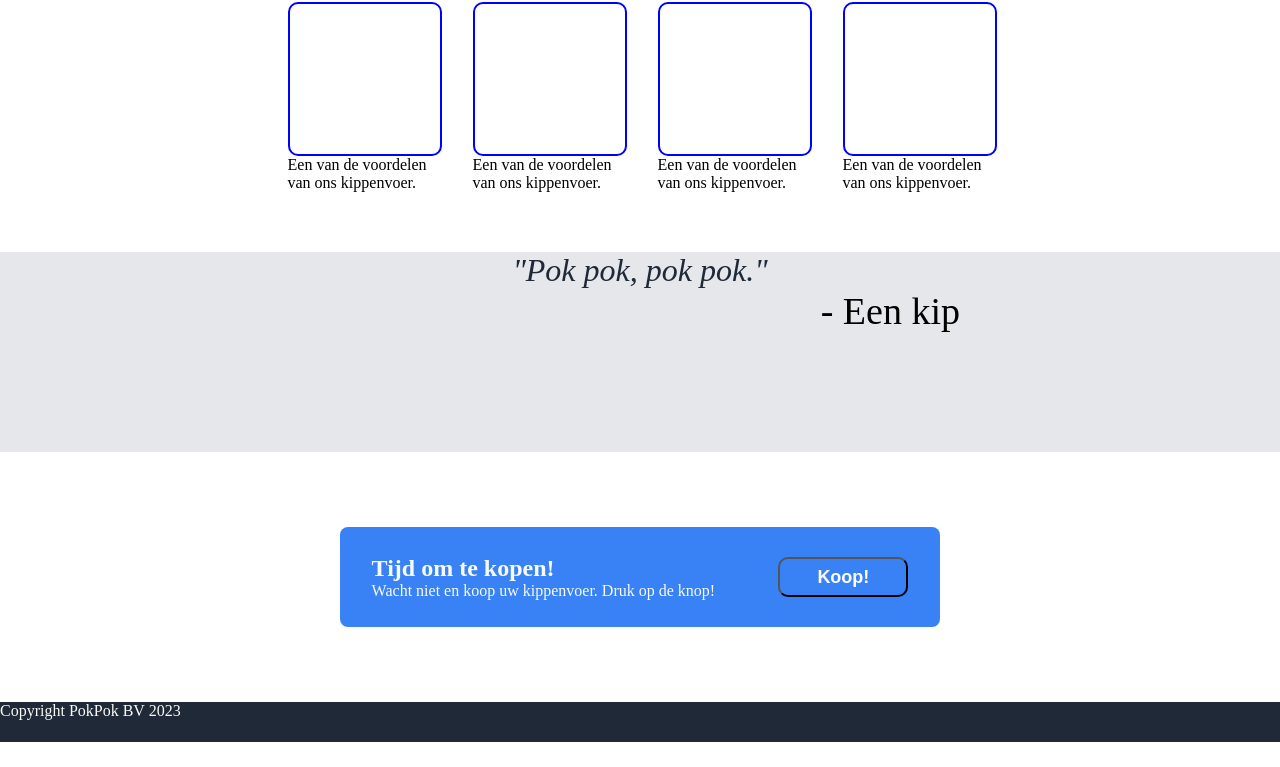
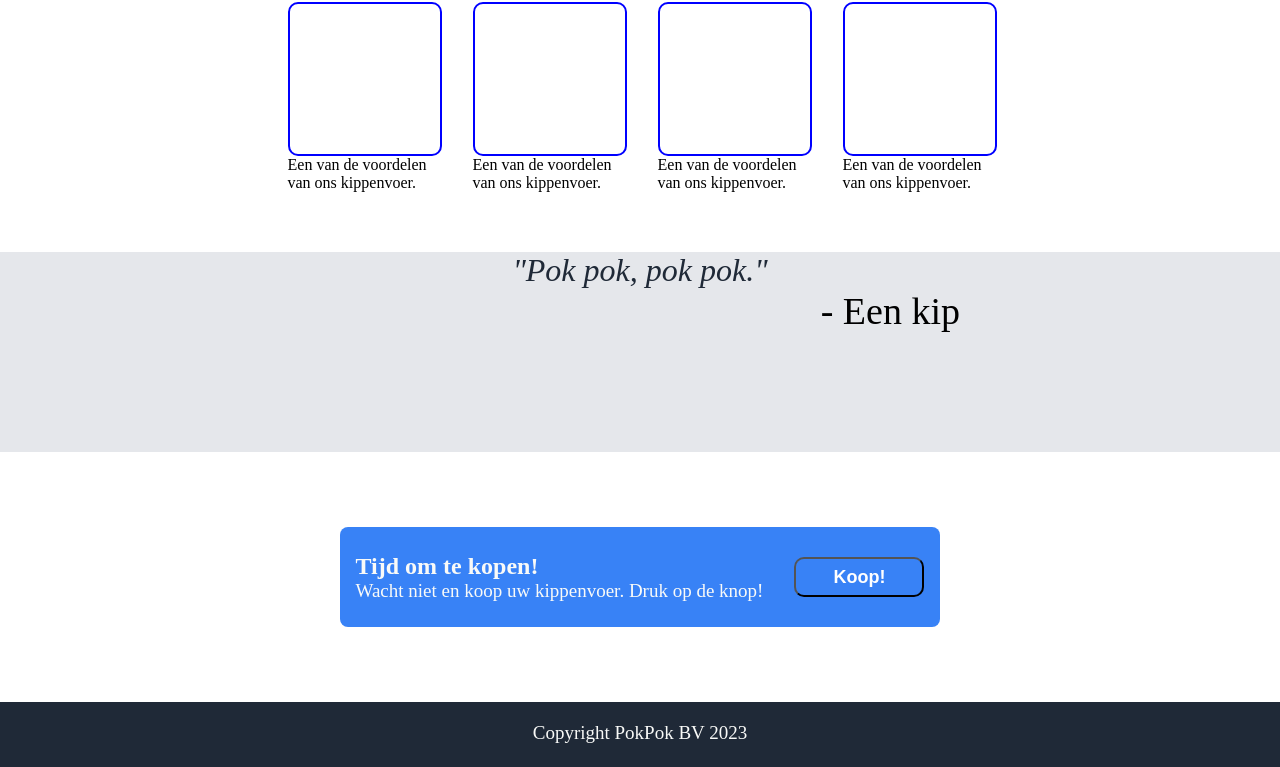
Before and after one commit to PokGeit/landingpage, a plain HTML site: page index.html in a window 1280 px wide. Shown: the part 550-1317 px from the top of the page. Before the commit the page ends 1292 px from the top, so only its background shows below. Drawn offline with Linux system fonts and the light colour scheme.

Commit message:
Added the footer

```diff
--- a/style.css
+++ b/style.css
@@ -4,6 +4,7 @@
 
 .defaultText {
     color: #F9FAF8;
+    font-size: 19px;
 }
 
 .header{
@@ -179,3 +180,9 @@
     color: #F9FAF8;
     font-weight: 800;
 }
+
+.footer {
+    text-align: center;
+    height: 45px;
+    padding-top: 20px;
+}
```
